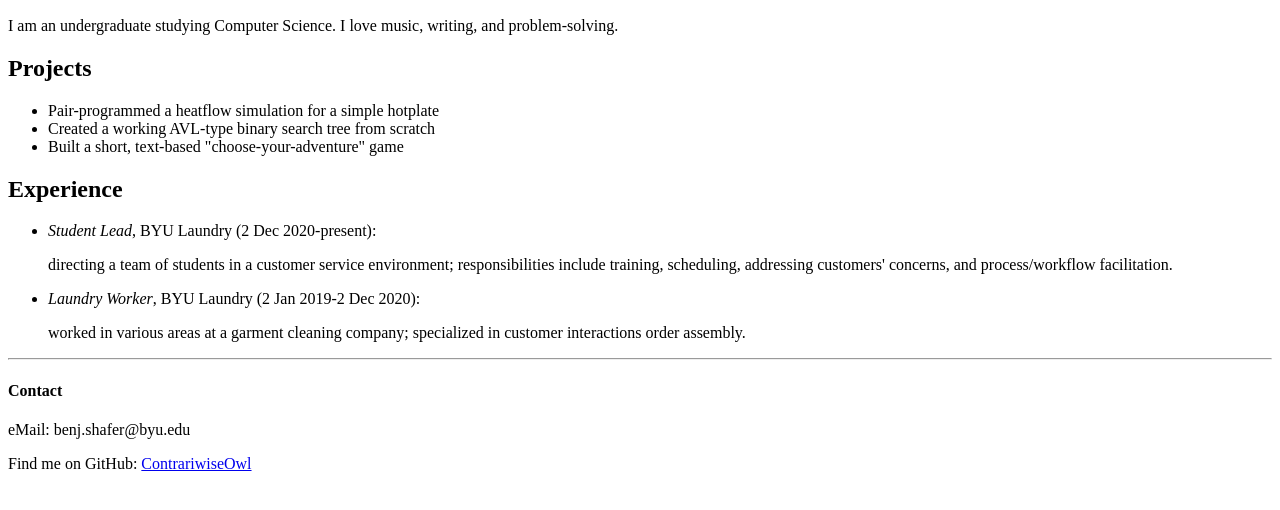
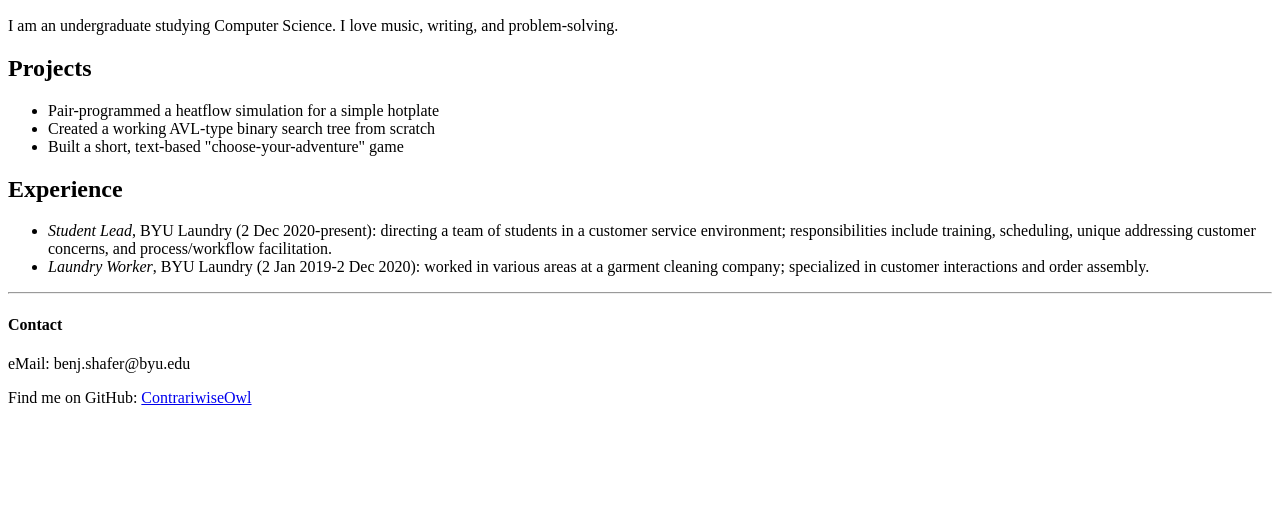
Before and after one commit to ContrariwiseOwl/portfolio, a plain HTML site: page index.html in a window 1280 px wide. Shown: the part 110-620 px from the top of the page. Drawn offline with Linux system fonts and the light colour scheme.

Commit message:
Changed format of experience list

```diff
--- a/index.html
+++ b/index.html
@@ -22,13 +22,12 @@
         <h2>Experience</h2>
         <ul>
             <li><em>Student Lead</em>, BYU Laundry (2 Dec 2020-present):
-                <p>directing a team of students in a customer service environment; responsibilities
-                include training, scheduling, addressing customers' concerns, and process/workflow
-                facilitation.</p></li>
+                directing a team of students in a customer service environment; responsibilities
+                include training, scheduling, unique addressing customer concerns, and process/workflow
+                facilitation.</li>
             <li><em>Laundry Worker</em>, BYU Laundry (2 Jan 2019-2 Dec 2020):
-                <p>worked in various areas at a garment cleaning company; specialized
-                    in customer interactions order assembly.
-                </p></li>
+                worked in various areas at a garment cleaning company; specialized
+                    in customer interactions and order assembly.</li>
         </ul>
 
         <hr>
```
